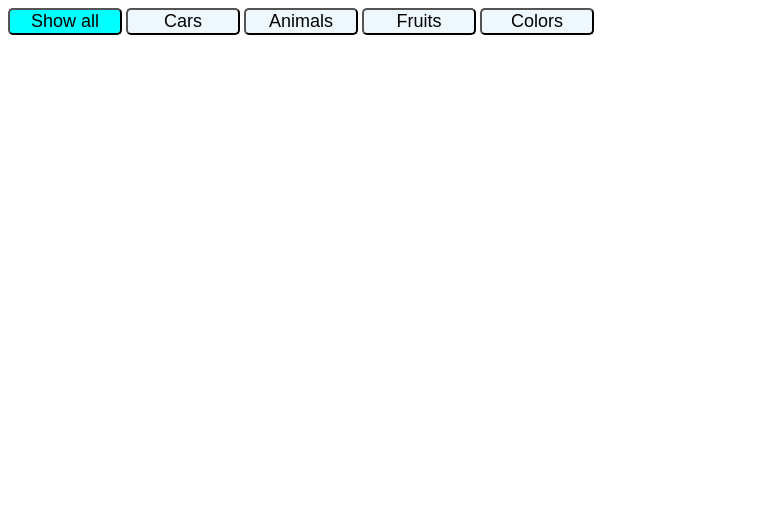
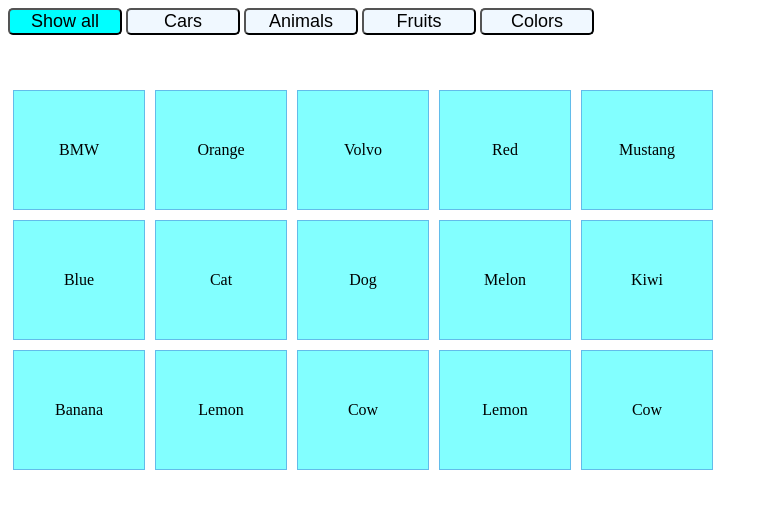
Before and after one commit to hasan-yamin/filter-elements-js, a plain HTML site: page index.html in a window 1280 px wide. Shown: the whole page, without its empty margins (0-768 px from the left). Drawn offline with Linux system fonts and the light colour scheme.

Commit message:
add show class to all elements

```diff
--- a/index.html
+++ b/index.html
@@ -5,7 +5,7 @@
 <head>
     <meta charset="UTF-8">
     <meta name="viewport" content="width=device-width, initial-scale=1.0">
-    <title>Filter</title>
+    <title>Filter Elements </title>
     <link rel="stylesheet" href="css/main.css">
 </head>
 
@@ -24,21 +24,21 @@
 
     <!-- The filterable elements. Note that some have multiple class names (this can be used if they belong to multiple categories) -->
     <div class="container">
-        <div class="filterDiv cars">BMW</div>
-        <div class="filterDiv colors fruits">Orange</div>
-        <div class="filterDiv cars">Volvo</div>
-        <div class="filterDiv colors">Red</div>
-        <div class="filterDiv cars animals">Mustang</div>
-        <div class="filterDiv colors">Blue</div>
-        <div class="filterDiv animals">Cat</div>
-        <div class="filterDiv animals">Dog</div>
-        <div class="filterDiv fruits">Melon</div>
-        <div class="filterDiv fruits animals">Kiwi</div>
-        <div class="filterDiv fruits">Banana</div>
-        <div class="filterDiv fruits">Lemon</div>
-        <div class="filterDiv animals">Cow</div>
-        <div class="filterDiv fruits">Lemon</div>
-        <div class="filterDiv animals">Cow</div>
+        <div class="filterDiv cars show">BMW</div>
+        <div class="filterDiv colors fruits show">Orange</div>
+        <div class="filterDiv cars show">Volvo</div>
+        <div class="filterDiv colors show">Red</div>
+        <div class="filterDiv cars animals show">Mustang</div>
+        <div class="filterDiv colors show">Blue</div>
+        <div class="filterDiv animals show">Cat</div>
+        <div class="filterDiv animals show">Dog</div>
+        <div class="filterDiv fruits show">Melon</div>
+        <div class="filterDiv fruits animals show">Kiwi</div>
+        <div class="filterDiv fruits show">Banana</div>
+        <div class="filterDiv fruits show">Lemon</div>
+        <div class="filterDiv animals show">Cow</div>
+        <div class="filterDiv fruits show">Lemon</div>
+        <div class="filterDiv animals show">Cow</div>
     </div>
 
 
```
